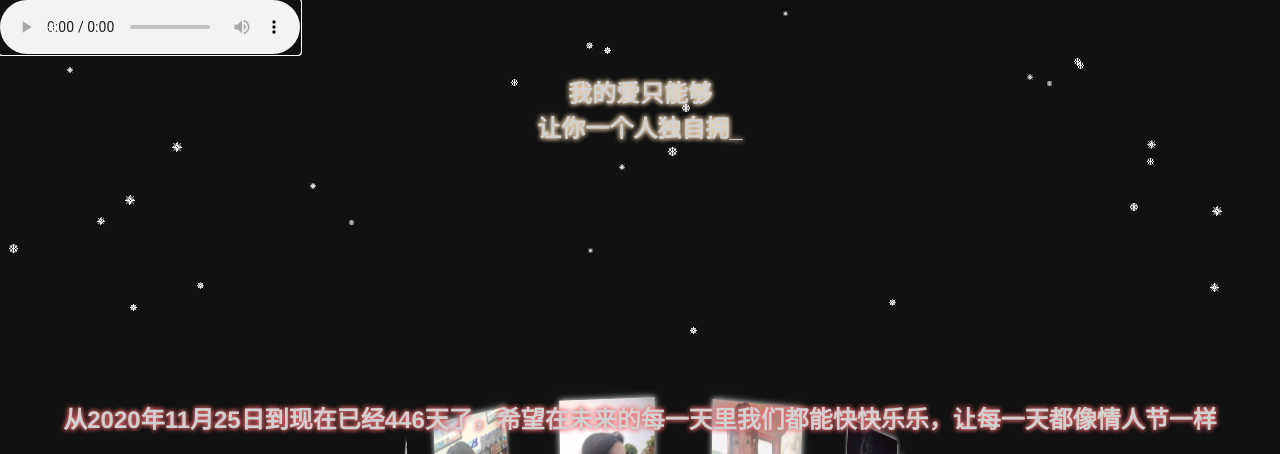
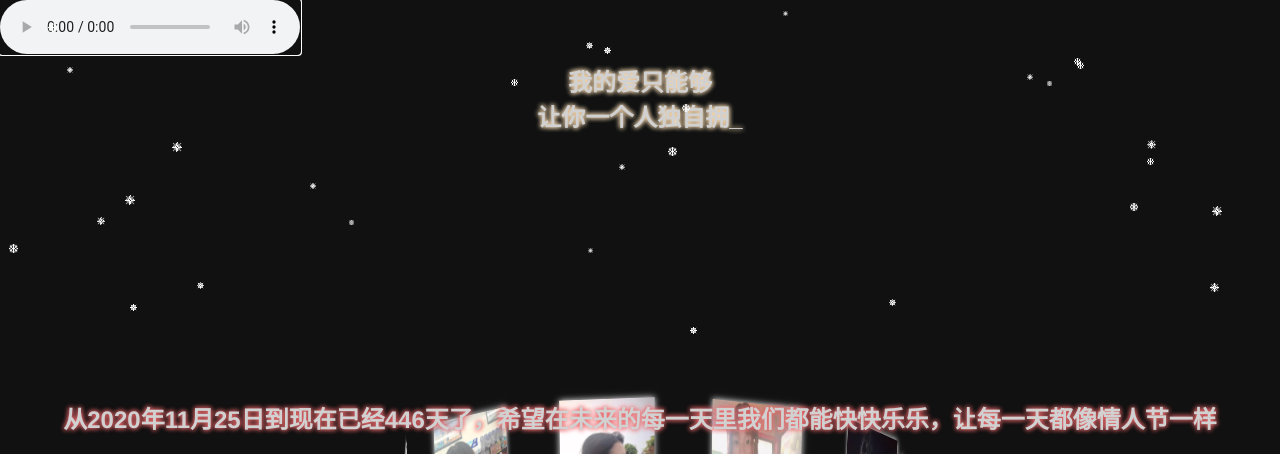
Before and after one commit to liyouzhuo/love, a plain HTML site: page index.html in a window 1280 px wide. Shown: the top 454 px of the page. Drawn offline with Linux system fonts and the light colour scheme.

Commit message:
样式调整

```diff
--- a/index.html
+++ b/index.html
@@ -32,7 +32,7 @@
         width: 500px;
         left: 50%;
         transform: translateX(-50%);
-        padding: 24px;
+        padding: 48px;
         margin: 0;
         font-size: 24px;
         font-family: helvetica, arial, sans-serif;
@@ -40,7 +40,7 @@
         font-weight: bold;
         text-shadow: 0 0 0.2em #ffe1b8, -0 -0 0.2em #ffe1b8;
         position: absolute;
-        top: 50px;
+        top: 15px;
         text-align: center;
       }
       #days {
```
